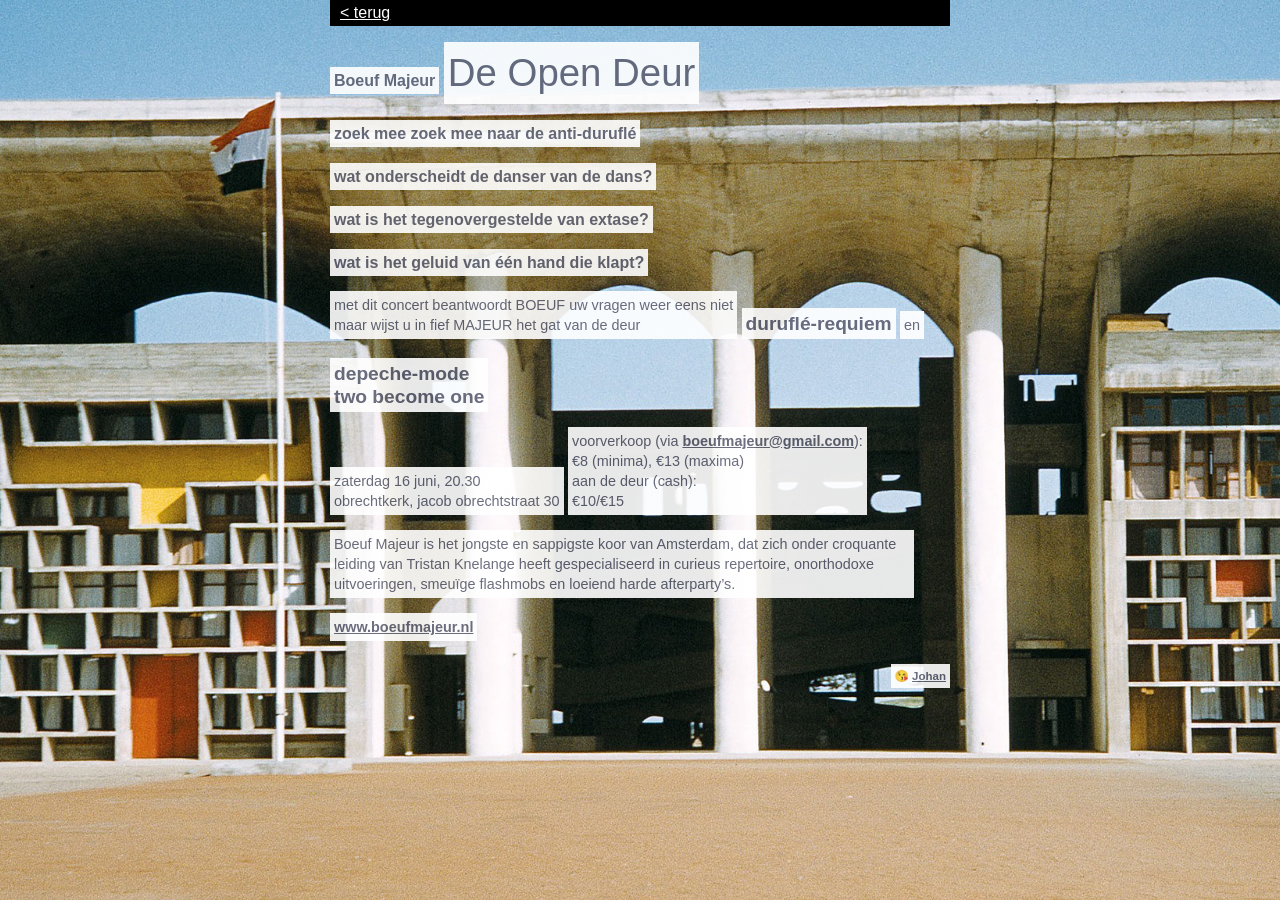
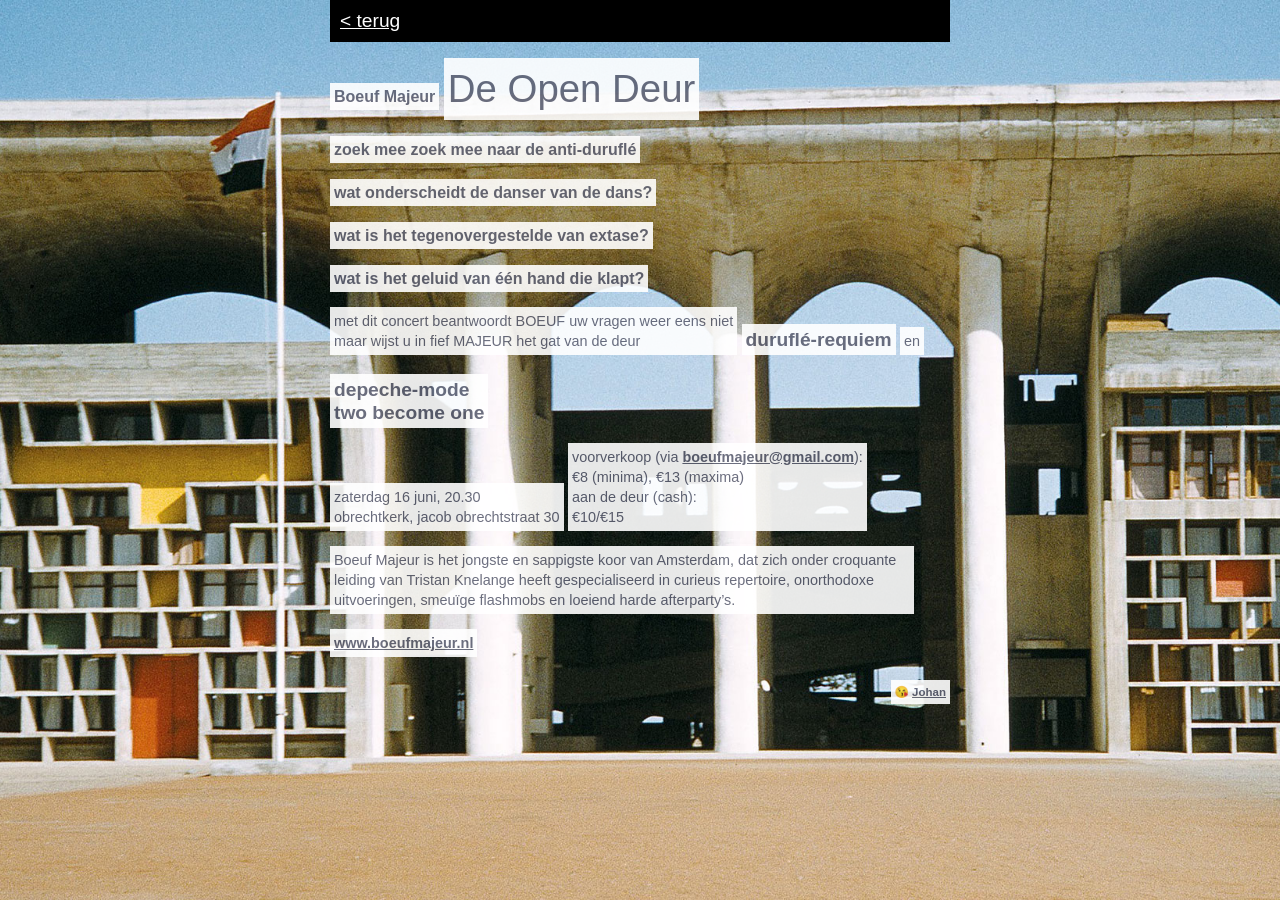
Before and after one commit to BoeufMajeur/boeufmajeur.github.io, a Jekyll site: the page built from _projecten/open-deur.html, in a window 1280 px wide. Built offline with Jekyll 4.4.1, drawn with Linux system fonts in a browser that asks for light colours.

Commit message:
grootsere backtrug button

```diff
--- a/_layouts/project.html
+++ b/_layouts/project.html
@@ -49,7 +49,7 @@
 	<head>
 
 	<body>
-    <a href="/projecten" style="padding: 2px 10px; background: black; color: white; font-weight: 100; display: block;">&lt; terug</a>
+    <a href="/projecten" style="font-size: 1.2em; line-height: 2em; padding: 2px 10px; background: black; color: white; font-weight: 100; display: block;">&lt; terug</a>
 
     <article class="clearfix">
 
```
